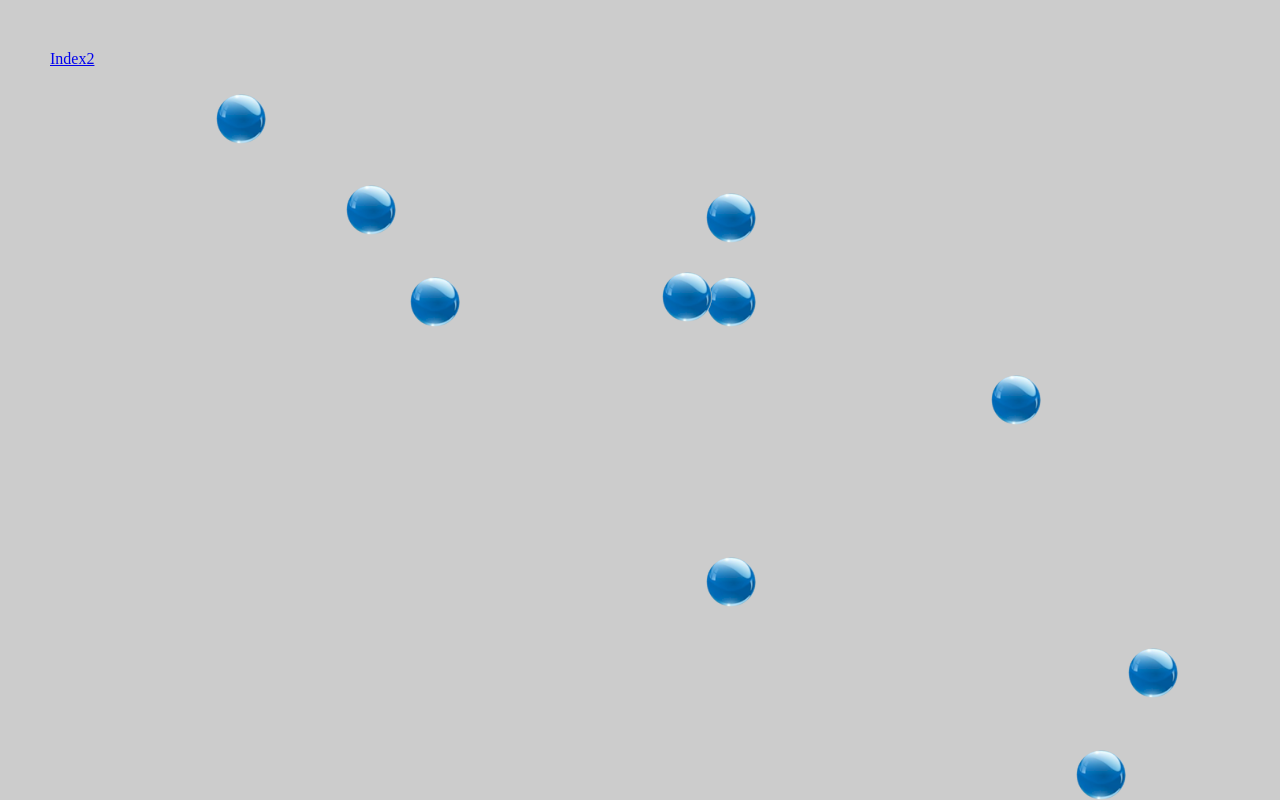
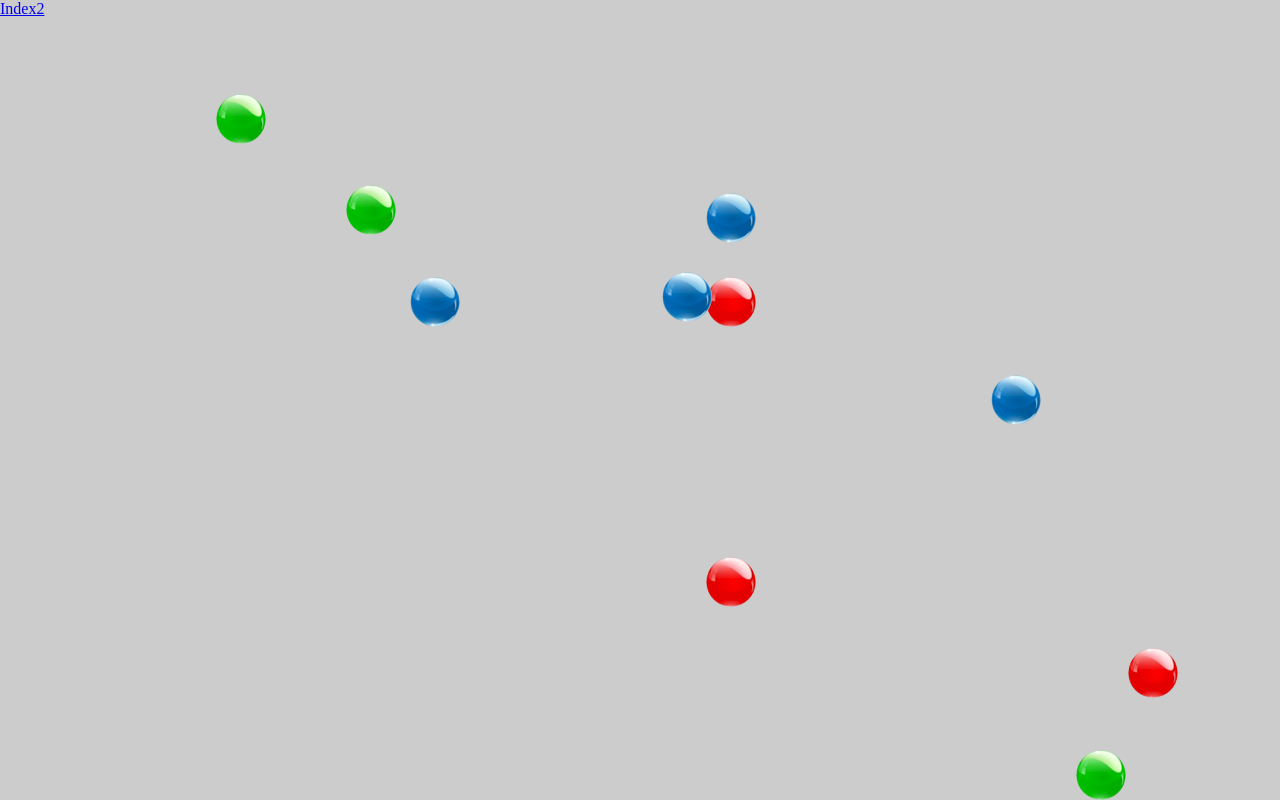
Before and after one commit to Mike-Savin/bubble-phonegap, a plain HTML site: page www/index.html in a window 1280 px wide. Drawn offline with Linux system fonts and the light colour scheme.

Commit message:
try to fix

```diff
--- a/www/css/index.css
+++ b/www/css/index.css
@@ -86,10 +86,10 @@ body {
   margin-left: -25px;
 }
 .bubble.red {
-  background-image: url('../img/f-jumpBall-b.png');
+  background-image: url('../img/f-jumpBall-r.png');
 }
 .bubble.green {
-  background-image: url('../img/f-jumpBall-b.png');
+  background-image: url('../img/f-jumpBall-g.png');
 }
 .bubble.blue {
   background-image: url('../img/f-jumpBall-b.png');
--- a/www/index.html
+++ b/www/index.html
@@ -10,9 +10,9 @@
     </head>
     <body>
 
+    <a href="index2.html">Index2</a>
 
     <div class="container">
-        <a href="index2.html">Index2</a>
 
         <div class="bubble ball1 green"></div>
 
```
Also changed, not shown: www/index2.html (+1 -1 lines).
